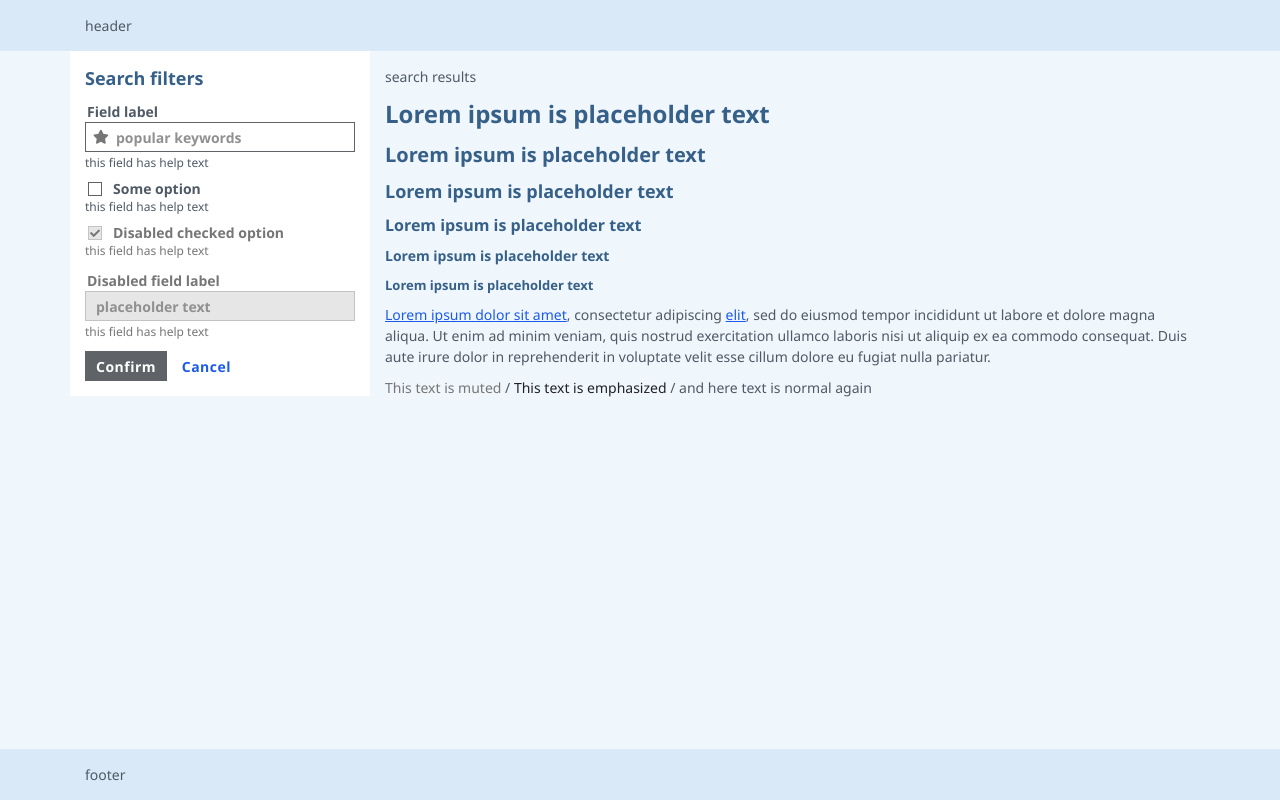
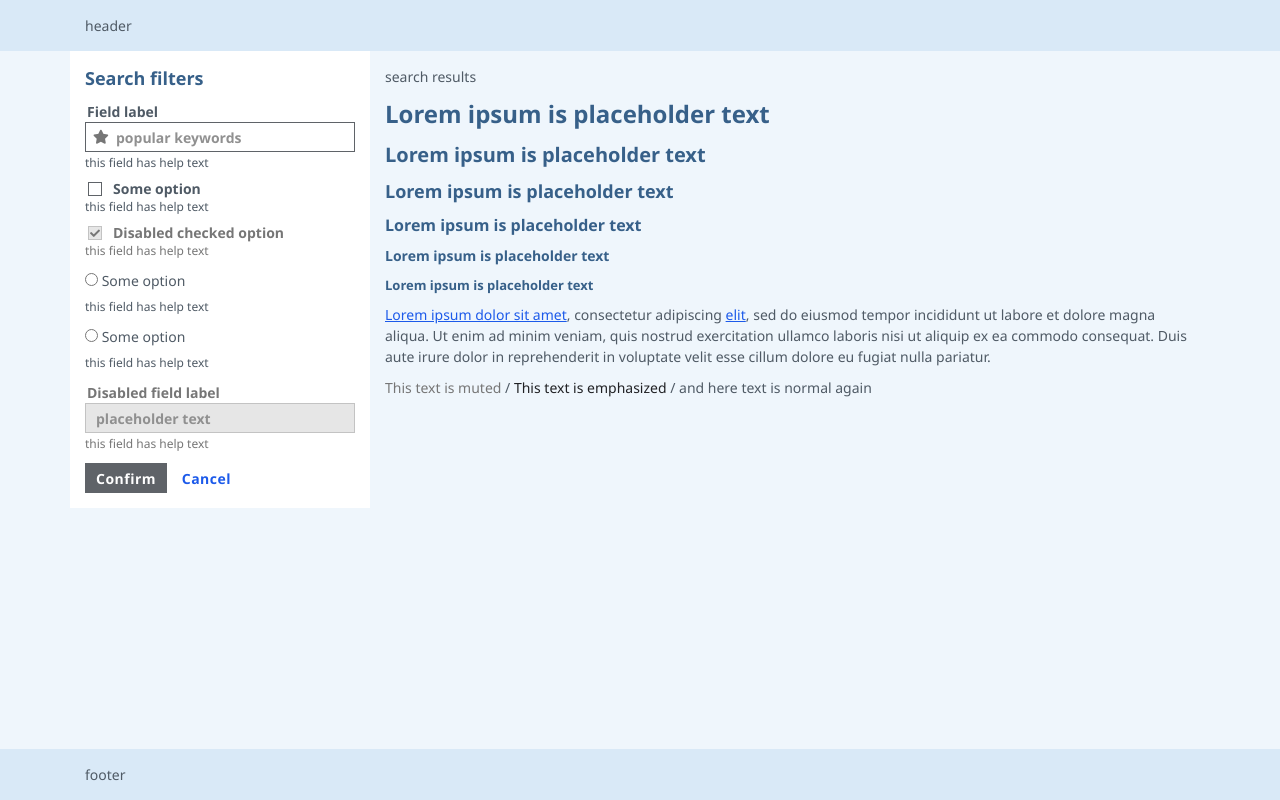
Before and after one commit to VilmantasT/app-boilerplate, a website: page src/index.html in a window 1280 px wide. Drawn offline with nearby package versions, Linux system fonts and the light colour scheme; files that its build step writes are made by us from their sources.

Commit message:
added radio buttons

```diff
--- a/package.json
+++ b/package.json
@@ -11,16 +11,16 @@
   },
   "repository": {
     "type": "git",
-    "url": "git+https://saulyz@bitbucket.org/saulyz/app-boilerplate.git"
+    "url": "git+https://VilmantasT@bitbucket.org/VilmantasT/app-boilerplate-homework.git"
   },
   "keywords": [
     "html",
     "scss",
     "accessibility"
   ],
-  "author": "Saulius Vikerta",
+  "author": "VilmantasT",
   "license": "ISC",
-  "homepage": "https://bitbucket.org/saulyz/app-boilerplate#readme",
+  "homepage": "https://bitbucket.org/VilmantasT/app-boilerplate-homework#readme",
   "devDependencies": {
     "autoprefixer": "^9.4.7",
     "browser-sync": "^2.26.3",
--- a/src/components/demo.scss
+++ b/src/components/demo.scss
@@ -1,22 +1,20 @@
 // Colorings for draft purposes
+
 #app {
     background: #eff6fc;
 }
 
 .page-header {
     background: #d9e9f7;
-
 }
 
 .aside {
-
     .container {
         background: white;
     }
 }
 
 .main {
-
     .container {}
 }
 
--- a/src/index.html
+++ b/src/index.html
@@ -1,5 +1,6 @@
 <!DOCTYPE html>
 <html lang="en">
+
 <head>
     <meta charset="UTF-8">
     <meta name="viewport" content="width=device-width, initial-scale=1.0">
@@ -8,6 +9,7 @@
     <link rel="stylesheet" href="styles.css">
     <link rel="stylesheet" href="https://use.fontawesome.com/releases/v5.7.2/css/all.css" integrity="sha384-fnmOCqbTlWIlj8LyTjo7mOUStjsKC4pOpQbqyi7RrhN7udi9RwhKkMHpvLbHG9Sr" crossorigin="anonymous">
 </head>
+
 <body>
     <div id="app" class="page-wrapper">
         <header class="page-header">
@@ -29,7 +31,9 @@
                         <h4>Lorem ipsum is placeholder text</h4>
                         <h5>Lorem ipsum is placeholder text</h5>
                         <h6>Lorem ipsum is placeholder text</h6>
-                        <p><a class="link" href="#" aria-label="Read more about Lorem ipsum meaning">Lorem ipsum dolor sit amet</a>, consectetur adipiscing <a class="link" href="#" aria-label="Read more about this topic">elit</a>, sed do eiusmod tempor incididunt ut labore et dolore magna aliqua. Ut enim ad minim veniam, quis nostrud exercitation ullamco laboris nisi ut aliquip ex ea commodo consequat. Duis aute irure dolor in reprehenderit in voluptate velit esse cillum dolore eu fugiat nulla pariatur.</p>
+                        <p><a class="link" href="#" aria-label="Read more about Lorem ipsum meaning">Lorem ipsum dolor sit amet</a>, consectetur adipiscing <a class="link" href="#" aria-label="Read more about this topic">elit</a>, sed do eiusmod
+                            tempor incididunt ut labore et dolore magna aliqua. Ut enim ad minim veniam, quis nostrud exercitation ullamco laboris nisi ut aliquip ex ea commodo consequat. Duis aute irure dolor in reprehenderit in voluptate velit esse
+                            cillum dolore eu fugiat nulla pariatur.</p>
                         <p><span class="muted">This text is muted</span> / <span class="emphasized">This text is emphasized</span> / and here text is normal again</p>
 
                     </div>
@@ -60,6 +64,21 @@
                                 <label class="label" for="field-checkbox2">Disabled checked option</label>
                             </div>
                             <p class="help error">this field has help text</p>
+
+                        </div>
+                        <div class="field">
+                            <div class="">
+                                <input type="radio" name="" value="" id="field-radio1">
+                                <label for="field-radio1">Some option</label>
+                                <p class="help error">this field has help text</p>
+                            </div>
+                        </div>
+                        <div class="field">
+                            <div class="">
+                                <input type="radio" name="" value="" id="field-radio2">
+                                <label for="field-radio2">Some option</label>
+                                <p class="help error">this field has help text</p>
+                            </div>
                         </div>
                         <div class="field disabled">
                             <label class="label" for="field-demo-2">Disabled field label</label>
@@ -84,4 +103,5 @@
         </footer>
     </div>
 </body>
+
 </html>
```
Also changed, not shown: src/styles/elements/input-radio.scss (added).
